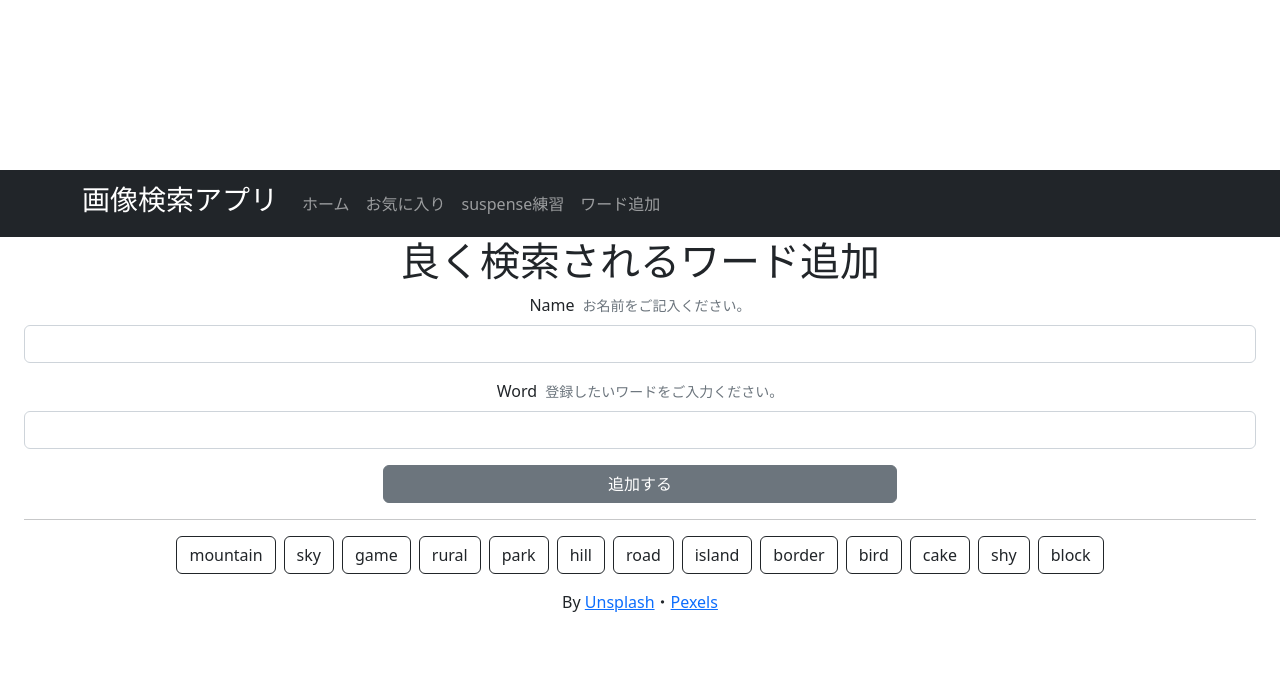
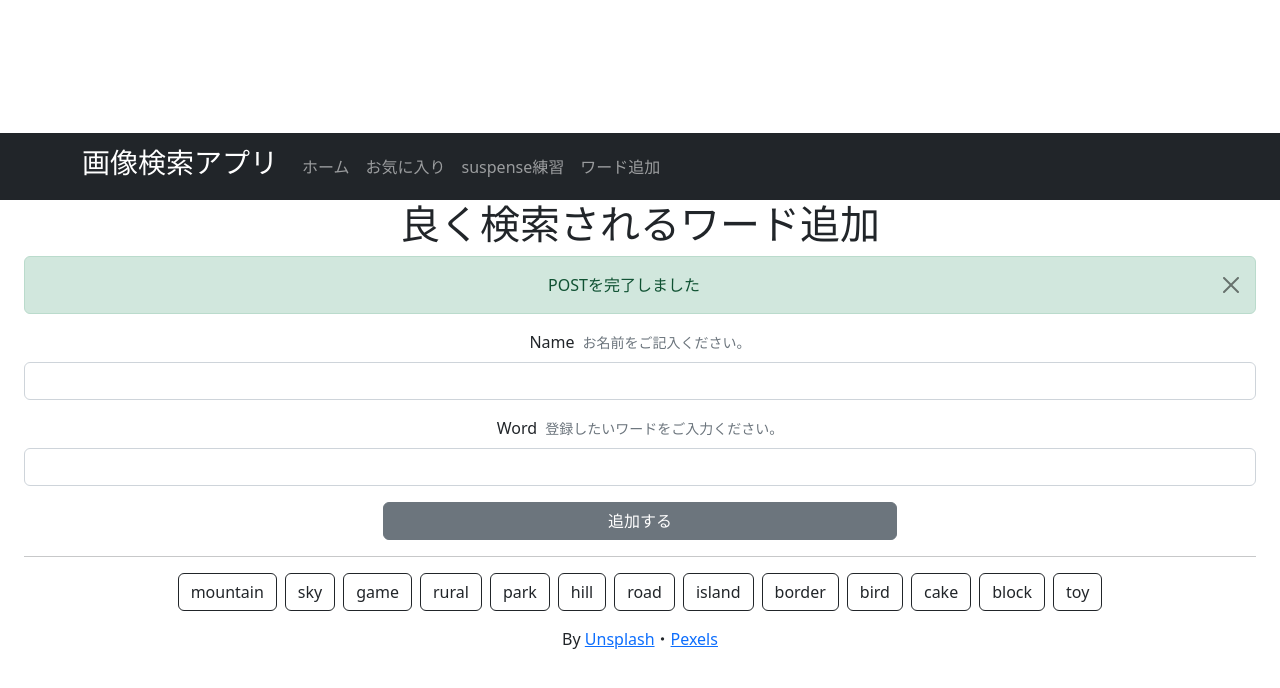
Before and after one commit to na-horita/kensaku, a React (Vite) app: page /contact in a window 1280 px wide. Both pictures are taken after typing "Sample", "Sample" into the empty fields and a click on the button "追加する". Shown: the top 688 px of the page. Built offline with nearby package versions, Linux system fonts and the light colour scheme; no server answers; data requests are answered from the project's data file.

Commit message:
【jsx】バリデート後のエラーメッセージ、post成功後のAleatメッセージ

```diff
--- a/db.json
+++ b/db.json
@@ -56,13 +56,13 @@
       "id": 11
     },
     {
-      "name": "machida",
-      "word": "shy",
+      "name": "nakamura",
+      "word": "block",
       "id": 12
     },
     {
-      "name": "yanashu",
-      "word": "block",
+      "name": "iishima",
+      "word": "toy",
       "id": 13
     }
   ]
--- a/src/components/AddFrequent.jsx
+++ b/src/components/AddFrequent.jsx
@@ -1,14 +1,25 @@
-import React, { useState } from "react";
-import { Button, Form, Stack } from "react-bootstrap";
+import React, { useState,useEffect } from "react";
+import { Button,Form,Stack,Alert} from 'react-bootstrap';
 import { useForm } from "react-hook-form";
 
 function AddFrequent() {
+  const { register, handleSubmit, formState: { errors } } = useForm();
   const [name, setName] = useState("");
   const [word, setWord] = useState("");
+  const [showAlert, setShowAlert] = useState(false);
 
-  function handleSubmit(e) {
-    e.preventDefault();
-    const newFrequent = { name, word };
+  useEffect(() => {
+    // 3秒後にアラートを非表示にする
+    const timeout = setTimeout(() => {
+      setShowAlert(false);
+    }, 3000);
+
+    // アンマウント時にクリア
+    return () => clearTimeout(timeout);
+  }, [showAlert]);
+
+  const onSubmit = (data) => {
+    const newFrequent = { name: data.name, word: data.word };
 
     fetch("http://localhost:3000/frequents", {
       method: "POST",
@@ -22,6 +33,9 @@ function AddFrequent() {
         console.log("Success:", data);
         setName("");
         setWord("");
+        document.getElementById("inp_name").value ="";
+        document.getElementById("inp_word").value = "";
+        setShowAlert(true);
       })
       .catch((error) => {
         console.error("Error:", error);
@@ -30,38 +44,31 @@ function AddFrequent() {
 
   return (
     <div>
-      <Form onSubmit={handleSubmit}>
+      {showAlert &&
+        <Alert variant="success" onClose={() => setShowAlert(false)} dismissible>
+          POSTを完了しました
+        </Alert>
+      }
+
+      <Form onSubmit={handleSubmit(onSubmit)}>
         <Form.Group className="mb-3">
-          <Form.Label>
-            <span className="pe-2">Name</span>
-          </Form.Label>
-          <Form.Text className="text-muted">お名前をご記入ください。</Form.Text>
-          <Form.Control
-            type="text"
-            id="name"
-            value={name}
-            onChange={(e) => setName(e.target.value)}
-          />
+          <Form.Label><span className="pe-2">Name</span></Form.Label><Form.Text className="text-muted">お名前をご記入ください。</Form.Text>
+          <Form.Control type="text" id="inp_name" defaultValue={name} onChange={(e) => setName(e.target.value)} {...register("name", { required: true, minLength: 1, pattern: /^[a-zA-Zぁ-んァ-ン一-龥々]+$/ })} />
+          {errors.name?.type === 'required' && <span className="text-danger">お名前は必須です。</span>}
+          {errors.name?.type === 'minLength' && <span className="text-danger">お名前は1文字以上で入力してください。</span>}
+          {errors.name?.type === 'pattern' && <span className="text-danger">お名前は英語または日本語で入力してください。</span>}
         </Form.Group>
 
         <Form.Group className="mb-3">
-          <Form.Label>
-            <span className="pe-2">Word</span>
-          </Form.Label>
-          <Form.Text className="text-muted">
-            登録したいワードをご入力ください。
-          </Form.Text>
-          <Form.Control
-            type="text"
-            id="word"
-            value={word}
-            onChange={(e) => setWord(e.target.value)}
-          />
+          <Form.Label><span className="pe-2">Word</span></Form.Label><Form.Text className="text-muted">登録したいワードをご入力ください。</Form.Text>
+          <Form.Control type="text" id="inp_word" defaultValue={word} onChange={(e) => setWord(e.target.value)} {...register("word", { required: true, minLength: 2, pattern: /^[a-zA-Z]+$/ })} />
+          {errors.word?.type === 'required' && <span className="text-danger">ワードは必須です。</span>}
+          {errors.word?.type === 'minLength' && <span className="text-danger">ワードは2文字以上で入力してください。</span>}
+          {errors.word?.type === 'pattern' && <span className="text-danger">ワードは英語で入力してください。</span>}
         </Form.Group>
+
         <Stack gap={2} className="col-md-5 mx-auto">
-          <Button variant="secondary" type="submit">
-            追加する
-          </Button>
+          <Button variant="secondary" type="submit">追加する</Button>
         </Stack>
       </Form>
     </div>
```
Also changed, not shown: 1 other file (tests, documents, lock files or other folders).
